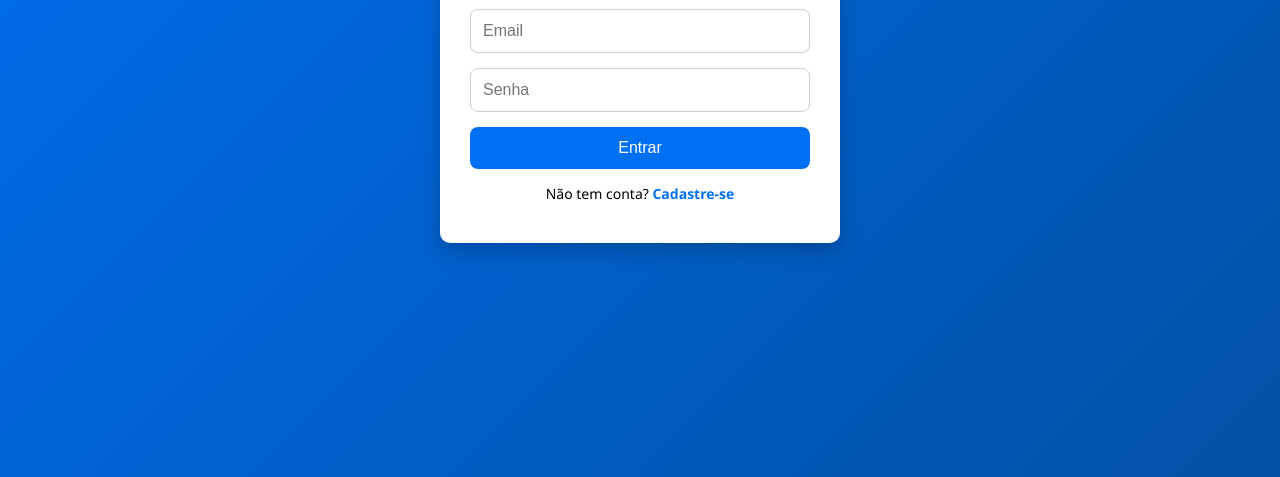
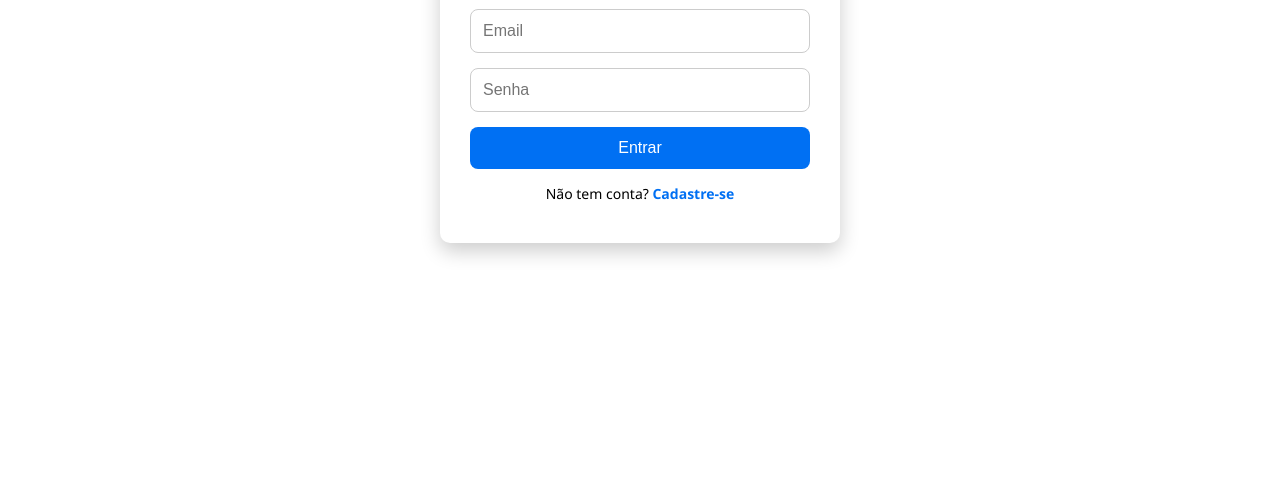
Before and after one commit to GestMinds/site, a website: page Sistema-Cadastro-Login/login-cadastro.html in a window 1280 px wide. Shown: the part 323-800 px from the top of the page. Drawn offline with Linux system fonts and the light colour scheme.

Commit message:
login-e-cadastro-funcionando

```diff
--- a/Sistema-Cadastro-Login/login-cadastro.css
+++ b/Sistema-Cadastro-Login/login-cadastro.css
@@ -6,7 +6,7 @@
 
 body {
   font-family: "Segoe UI", sans-serif;
-  background: linear-gradient(135deg, #0070f3, #0051a3);
+  background: linear-gradient(135deg, white);
   min-height: 100vh;
   display: flex;
   justify-content: center;
```
